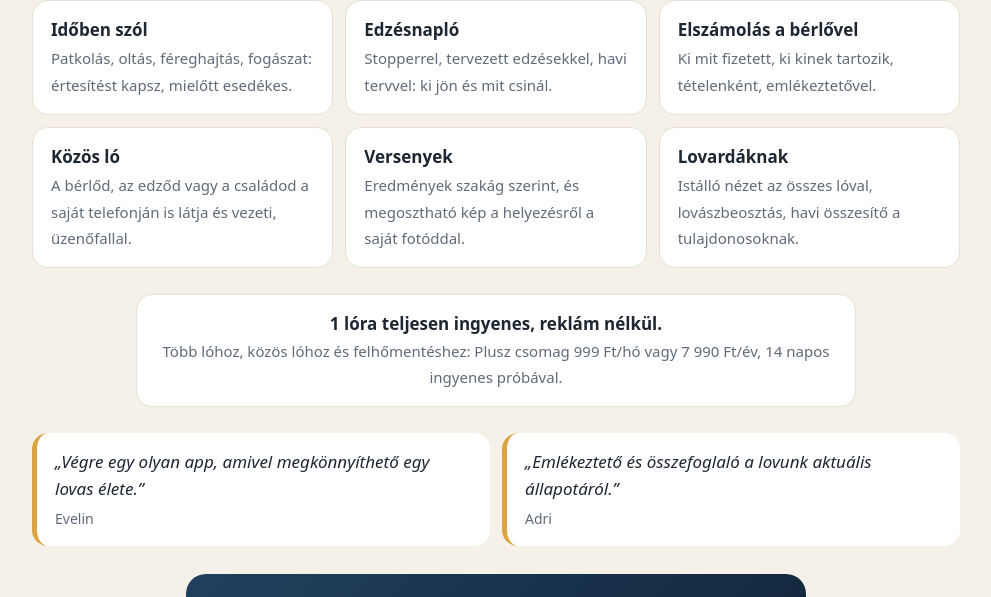
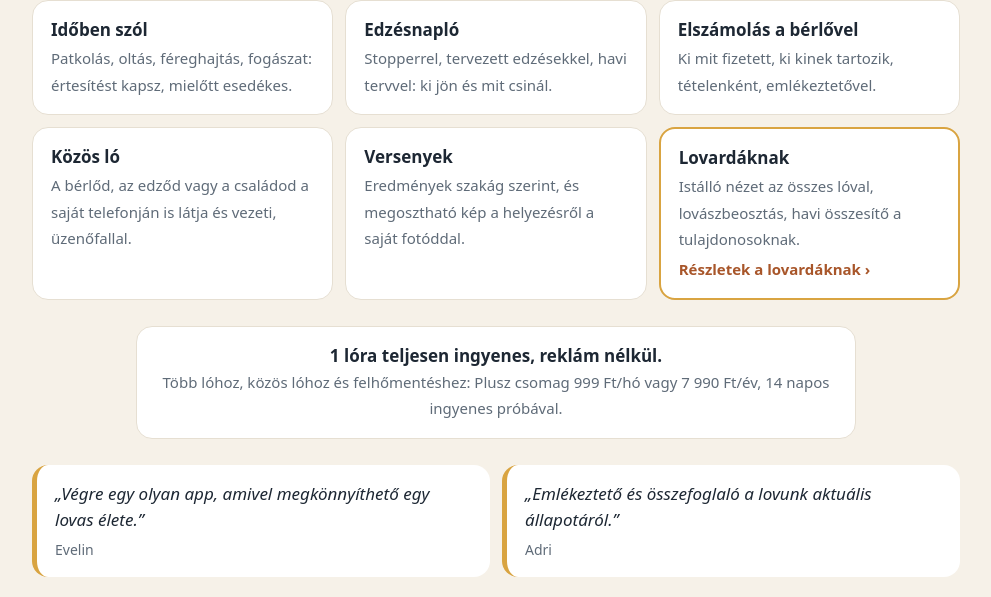
Before and after one commit to Eltetoapp/patanaplo-info, a plain HTML site: page index.html in a window 1280 px wide. Shown: the part 1220-1817 px from the top of the page, without its empty margins (144-1135 px from the left). Drawn offline with Linux system fonts and the light colour scheme.

Commit message:
Főoldal: a Lovardáknak kártya a lovardás oldalra visz
Co-Authored-By: Claude Opus 5.5 <noreply@anthropic.com>
Claude-Session: https://claude.ai/code/session_01QzL2SgqKAQM2nZSZVTQBEk

```diff
--- a/index.html
+++ b/index.html
@@ -46,6 +46,7 @@
   .f{background:var(--card);border-radius:16px;padding:16px 18px;border:1px solid var(--line)}
   .f b{display:block;font-size:17px;margin-bottom:2px}
   .f span{color:var(--muted);font-size:15px}
+  a.fl{text-decoration:none;color:inherit;border:2px solid var(--gold)}a.fl em{display:block;font-style:normal;font-weight:800;color:var(--btn);margin-top:6px;font-size:15px}
   .quotes{display:grid;grid-template-columns:repeat(auto-fit,minmax(260px,1fr));gap:12px;margin:26px 0}
   blockquote{margin:0;background:var(--card);border-radius:16px;padding:16px 18px;border-left:5px solid var(--gold);font-style:italic}
   blockquote footer{font-style:normal;color:var(--muted);font-size:14px;margin-top:6px}
@@ -88,7 +89,7 @@
   <div class="f"><b>Elszámolás a bérlővel</b><span>Ki mit fizetett, ki kinek tartozik, tételenként, emlékeztetővel.</span></div>
   <div class="f"><b>Közös ló</b><span>A bérlőd, az edződ vagy a családod a saját telefonján is látja és vezeti, üzenőfallal.</span></div>
   <div class="f"><b>Versenyek</b><span>Eredmények szakág szerint, és megosztható kép a helyezésről a saját fotóddal.</span></div>
-  <div class="f"><b>Lovardáknak</b><span>Istálló nézet az összes lóval, lovászbeosztás, havi összesítő a tulajdonosoknak.</span></div>
+  <a class="f fl" href="lovardak.html"><b>Lovardáknak</b><span>Istálló nézet az összes lóval, lovászbeosztás, havi összesítő a tulajdonosoknak.</span><em>Részletek a lovardáknak ›</em></a>
 </div>
 
 <div class="price"><b>1 lóra teljesen ingyenes, reklám nélkül.</b><br><span>Több lóhoz, közös lóhoz és felhőmentéshez: Plusz csomag 999 Ft/hó vagy 7 990 Ft/év, 14 napos ingyenes próbával.</span></div>
```
